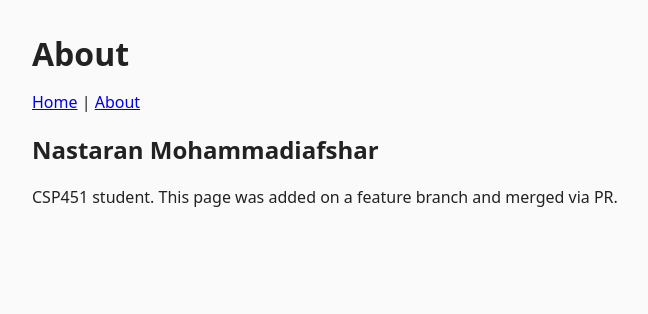
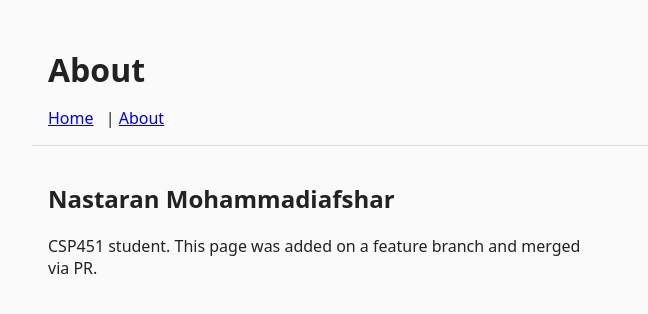
Before and after one commit to Nastaran-Afshar/csp451-checkpoint1-Nastaran, a plain HTML site: page about.html in a window 1280 px wide. Shown: the whole page, without its empty margins (0-648 px from the left). Drawn offline with Linux system fonts and the light colour scheme.

Commit message:
style: add layout polish for pages

```diff
--- a/style.css
+++ b/style.css
@@ -1,2 +1,5 @@
 body{font-family:system-ui,Arial,sans-serif;background:#fafafa;color:#222;margin:0;padding:2rem}
 h1{margin:0 0 1rem}
+main { max-width: 60ch; padding: 1rem; }
+header { padding: 1rem; border-bottom: 1px solid #ddd; }
+nav a { margin-right: .5rem; }
```
